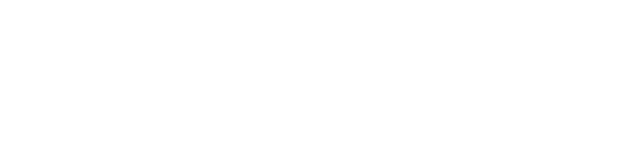
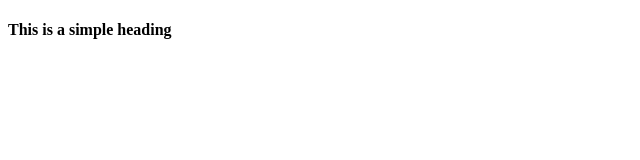
Before and after one commit to omprakashdeziner/game-arrow, a plain HTML site: page index.html in a window 1280 px wide. Shown: the whole page, without its empty margins (0-640 px from the left). Drawn offline with Linux system fonts and the light colour scheme.

Commit message:
Initial project upload

```diff
--- a/index.html
+++ b/index.html
@@ -6,6 +6,6 @@
     <title>Document</title>
 </head>
 <body>
-
+    <h4>This is a simple heading</h4>
 </body>
 </html>
```
